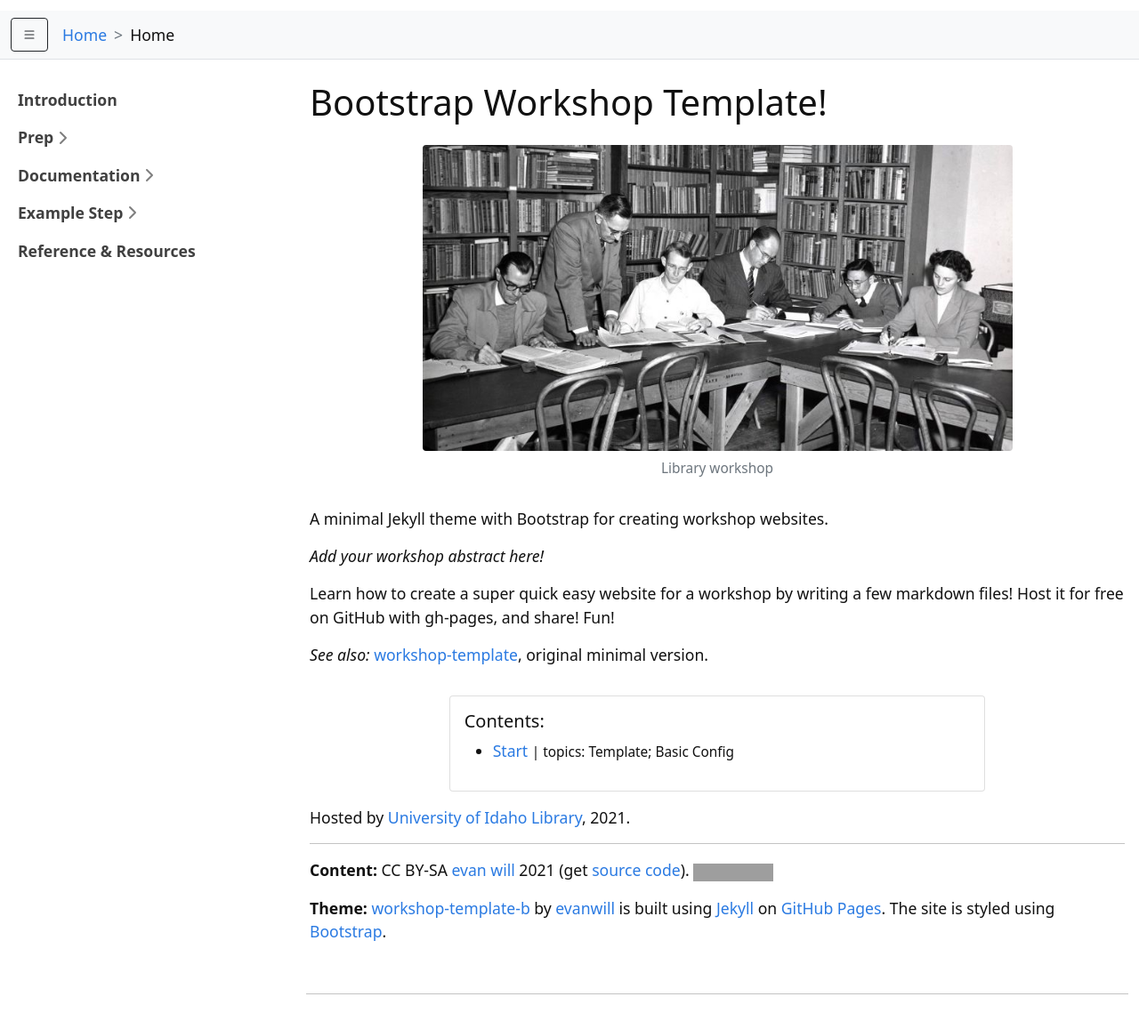
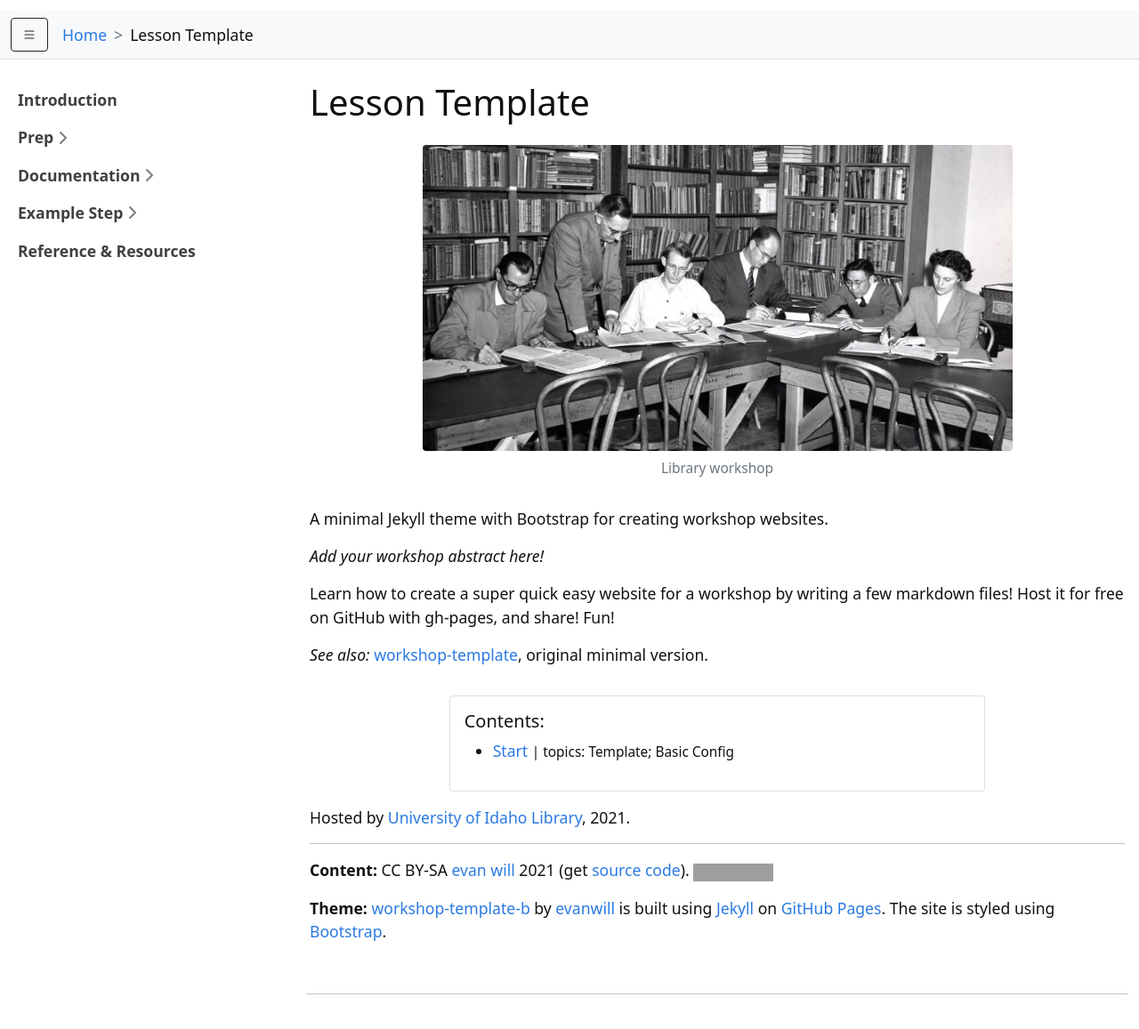
Before and after one commit to learn-static/lesson-template, a Jekyll site: the page built from index.md, in a window 1280 px wide, cut to the strip 120-1334 px from the top of the page. Shown: the top 1157 px of the strip at 89% size. Built offline with Jekyll 4.4.1, drawn with Linux system fonts in a browser that asks for light colours; grey boxes are pictures that could not be loaded.

Commit message:
create page layout

```diff
--- /dev/null
+++ b/_layouts/page.html
@@ -0,0 +1,7 @@
+---
+layout: default
+---
+
+<h1>{{ page.title }}</h1>
+
+{{ content }}
--- a/index.md
+++ b/index.md
@@ -1,9 +1,7 @@
 ---
-title: Home
-layout: default
+title: Lesson Template
+layout: page
 ---
-
-# Bootstrap Workshop Template!
 
 {% include figure.html img="uidaho-workshop.jpg" alt="intro image here" caption="Library workshop" width="75%" %}
 
```
